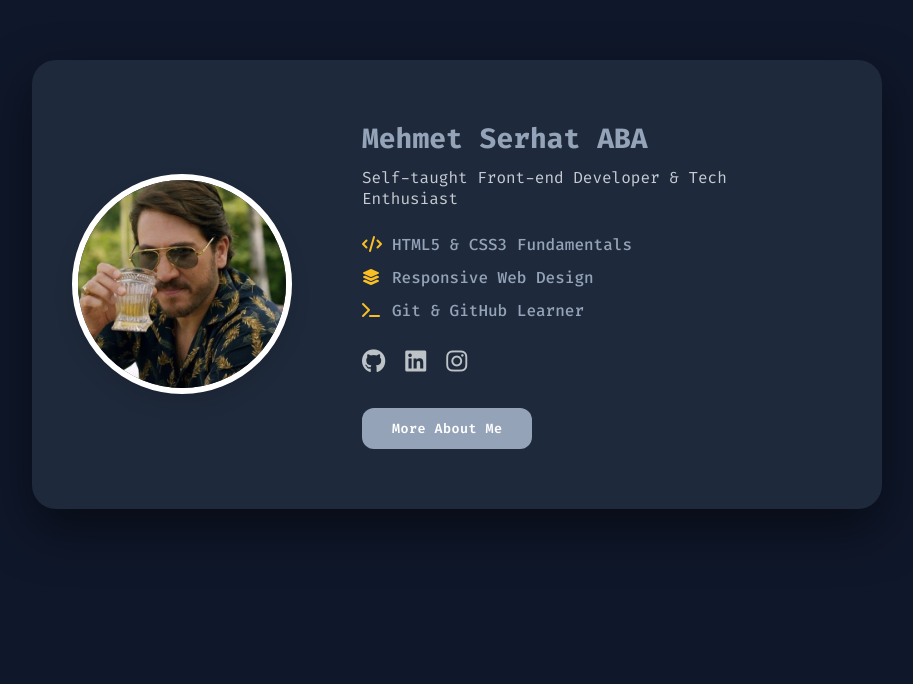
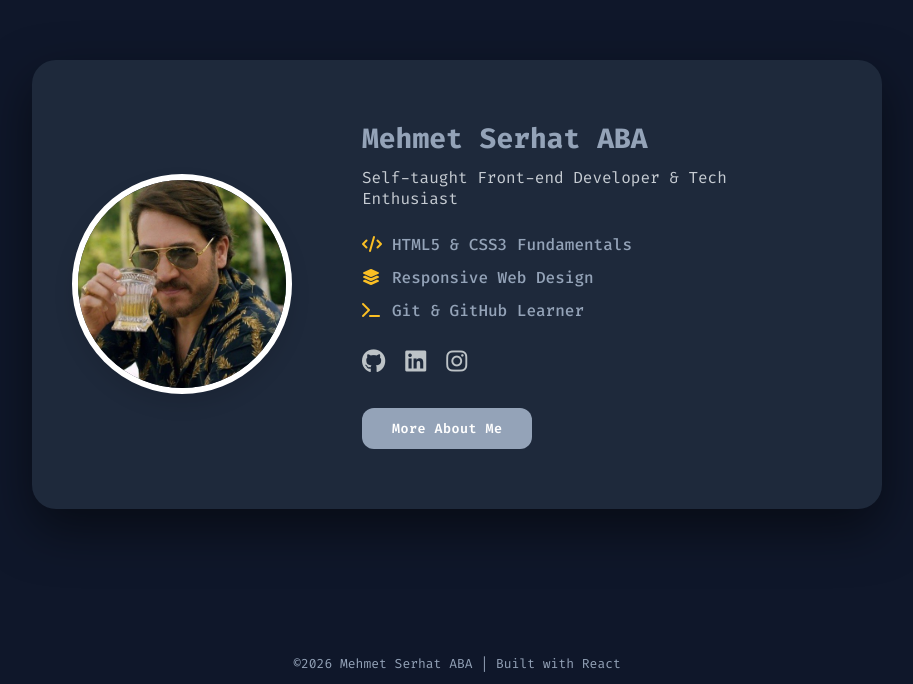
Before and after one commit to DevSerhat0/my-portfolio, a React (Create React App) app: page / in a window 1280 px wide. Shown: the part 116-800 px from the top of the page, without its empty margins (183-1096 px from the left). Built offline with nearby package versions, Linux system fonts and the light colour scheme.

Commit message:
feat: add Footer component

```diff
--- a/src/App.css
+++ b/src/App.css
@@ -18,9 +18,15 @@
             color: var(--text-color);
             display: flex;
             justify-content: center;
+            margin: 0;
+            padding: 0;
+        }
+        .App {
+            display: flex;
+            justify-content: center;
             align-items: center;
             min-height: 100vh;
-            margin: 0;
+            position: relative;
             padding: 20px;
         }
         .main-content {
--- a/src/App.js
+++ b/src/App.js
@@ -1,4 +1,5 @@
 import './App.css';
+import Footer from './components/Footer';
 import Content from './components/Content';
 import ProfileImage from './components/ProfileImage';
 
@@ -11,6 +12,7 @@ function App() {
         <ProfileImage />
         <Content />
       </main>
+      <Footer />
     </div>
   );
 }
--- /dev/null
+++ b/src/components/Footer.js
@@ -0,0 +1,7 @@
+import styles from './Footer.module.css';
+function Footer () {
+    return (
+        <p className={styles.mainfooter}>&copy;2026 Mehmet Serhat ABA | Built with React</p>
+    );
+}
+export default Footer;
--- /dev/null
+++ b/src/components/Footer.module.css
@@ -0,0 +1,14 @@
+.mainfooter {
+    padding-top: 2px;
+    padding-bottom: 2px;
+    display: flex;
+    justify-content: center;
+    margin: 10px;
+    left: 0;
+    right: 0;
+    bottom: 0;
+    font-family: var(--primary-font);
+    color: var(--secondary-color);
+    font-size: small;
+    position: absolute;
+}
```
